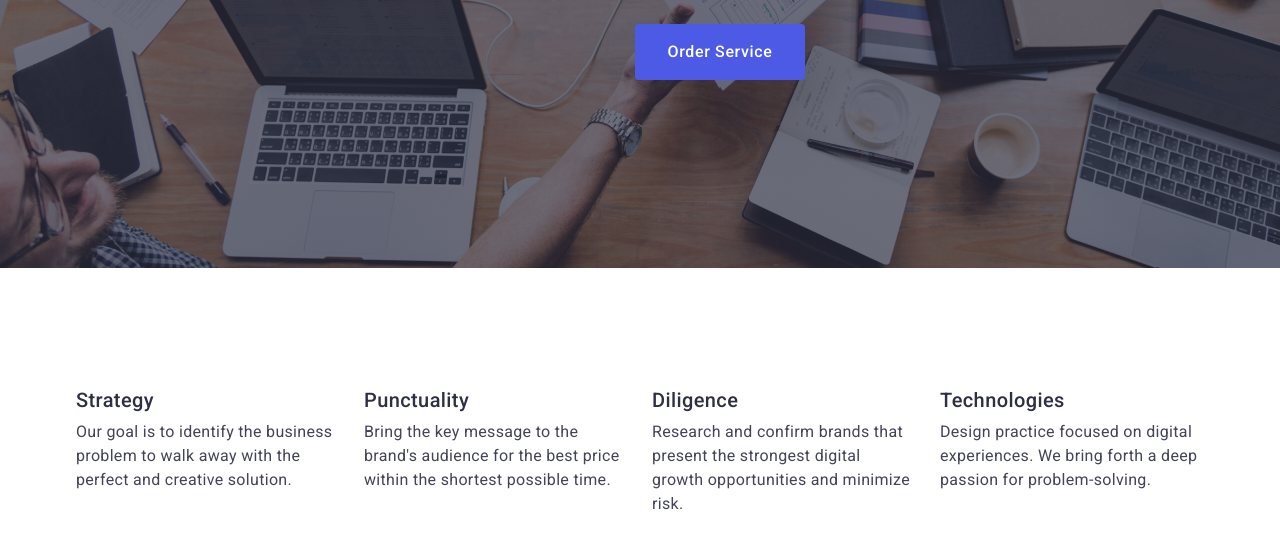
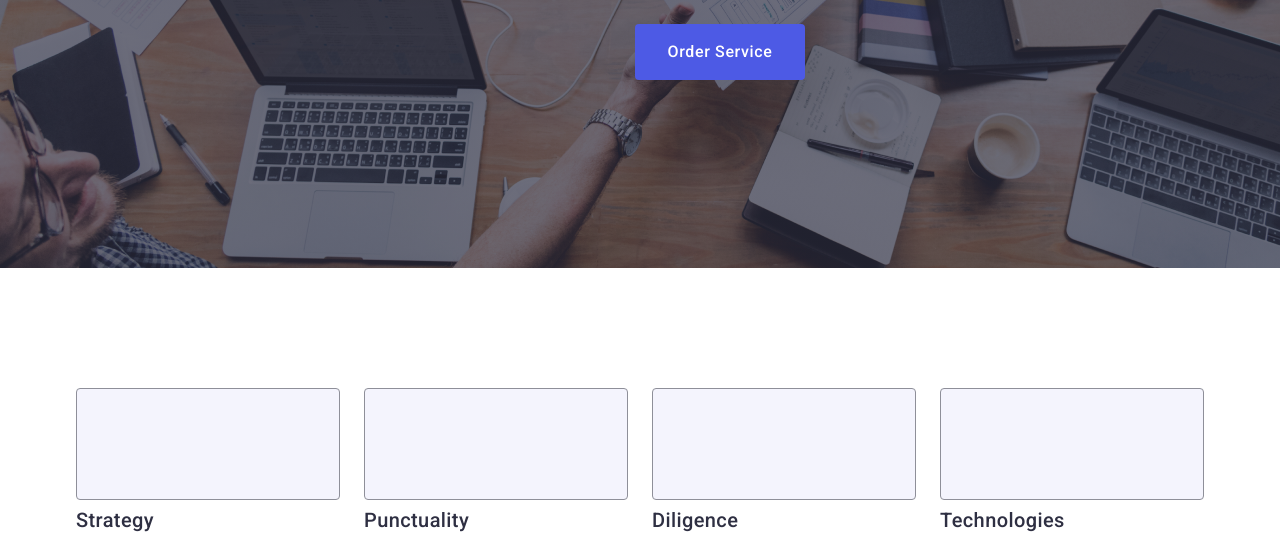
Before and after one commit to ArinaRubashkina/goit-markup-hw-04, a plain HTML site: page index.html in a window 1280 px wide. Shown: the part 402-939 px from the top of the page. Drawn offline with nearby package versions, Linux system fonts and the light colour scheme.

Commit message:
fastattempt

```diff
--- a/css/styles.css
+++ b/css/styles.css
@@ -164,6 +164,14 @@ nav .logo-name{
     letter-spacing: 0.02em;
     margin-bottom: 8px;
 }
+.benefit-container{
+    width: 264px;
+    height: 112px;
+    border: 1px solid #8E8F99;
+    border-radius: 4px;
+    background-color: #F4F4FD;
+    margin-bottom: 8px;
+}
 .second-title{
     color: #2E2F42;
     font-size: 36px;
@@ -186,6 +194,10 @@ nav .logo-name{
     background-color: #ffffff;
     width: calc((100% - 3*24px)/4);
     border-radius: 0px 0px 4px 4px;
+    box-shadow: 0px 2px 1px 0px red;
+    box-shadow: 0px 1px 1px 0px red;
+    box-shadow: 0px 1px 6px 0px #2E2F4214;
+
 }
 .name-info{
     padding: 32px 0;
--- a/index.html
+++ b/index.html
@@ -45,18 +45,22 @@
         <h2 class="visually-hidden">Content</h2>
           <ul class="benefits-list">
             <li class="benefit">
+                <div class="benefit-container"></div>
                 <h3 class="benefits-title">Strategy</h3>
                 <p class="text">Our goal is to identify the business problem to walk away with the perfect and creative solution.</p>
             </li>
             <li class="benefit">
+                <div class="benefit-container"></div>
                 <h3 class="benefits-title">Punctuality</h3>
                 <p class="text">Bring the key message to the brand's audience for the best price within the shortest possible time.</p>
             </li>
             <li class="benefit">
+                <div class="benefit-container"></div>
                 <h3 class="benefits-title">Diligence</h3>
                 <p class="text">Research and confirm brands that present the strongest digital growth opportunities and minimize risk.</p>
             </li>
             <li class="benefit">
+                <div class="benefit-container"></div>
                 <h3 class="benefits-title">Technologies</h3>
                 <p class="text">Design practice focused on digital experiences. We bring forth a deep passion for problem-solving.</p>
             </li>
```
